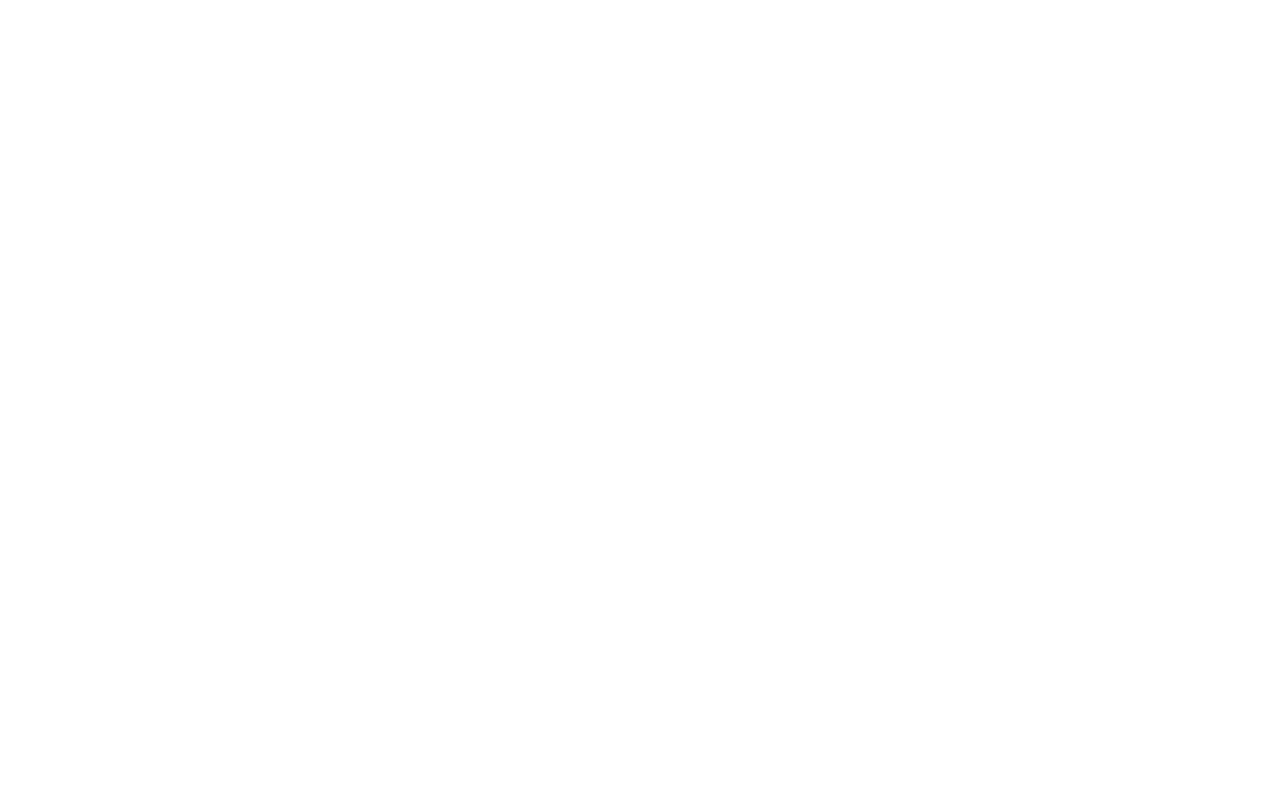
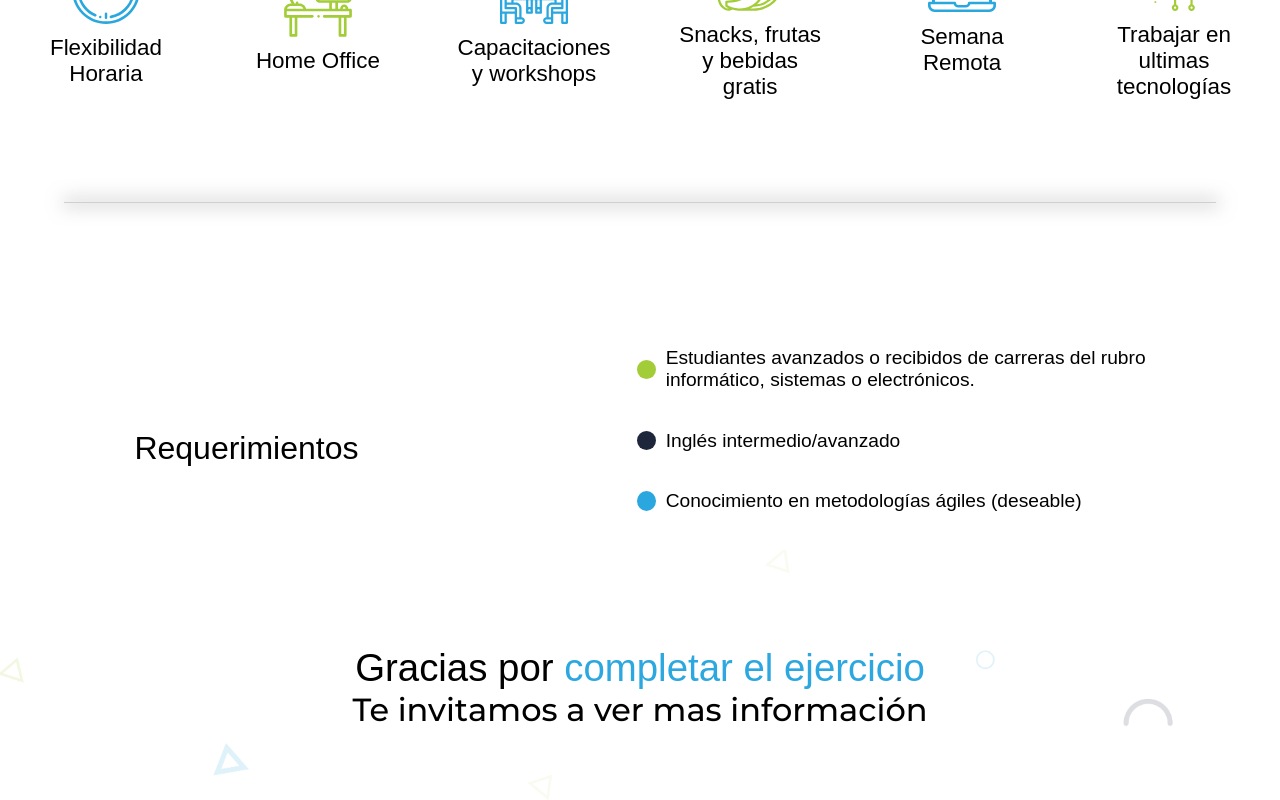
Before and after one commit to jaimeduque17/wolox-test, a React (Create React App) app: page / in a window 1280 px wide. Shown: the part 1734-2534 px from the top of the page. Before the commit the page ends 800 px from the top, so only its background shows below. Built offline with nearby package versions, Linux system fonts and the light colour scheme.

Commit message:
home page is updated

```diff
--- a/src/pages/Home/index.tsx
+++ b/src/pages/Home/index.tsx
@@ -1,5 +1,7 @@
 import React, { SFC } from 'react';
 import Header from '../../components/Header';
+import Footer from '../../components/Footer';
+import BodyContent from '../../components/BodyContent';
 
 export interface HomeProps {
 
@@ -9,6 +11,8 @@
     return (
         <>
             <Header />
+            <BodyContent />
+            <Footer />
         </>
     );
 }
```
